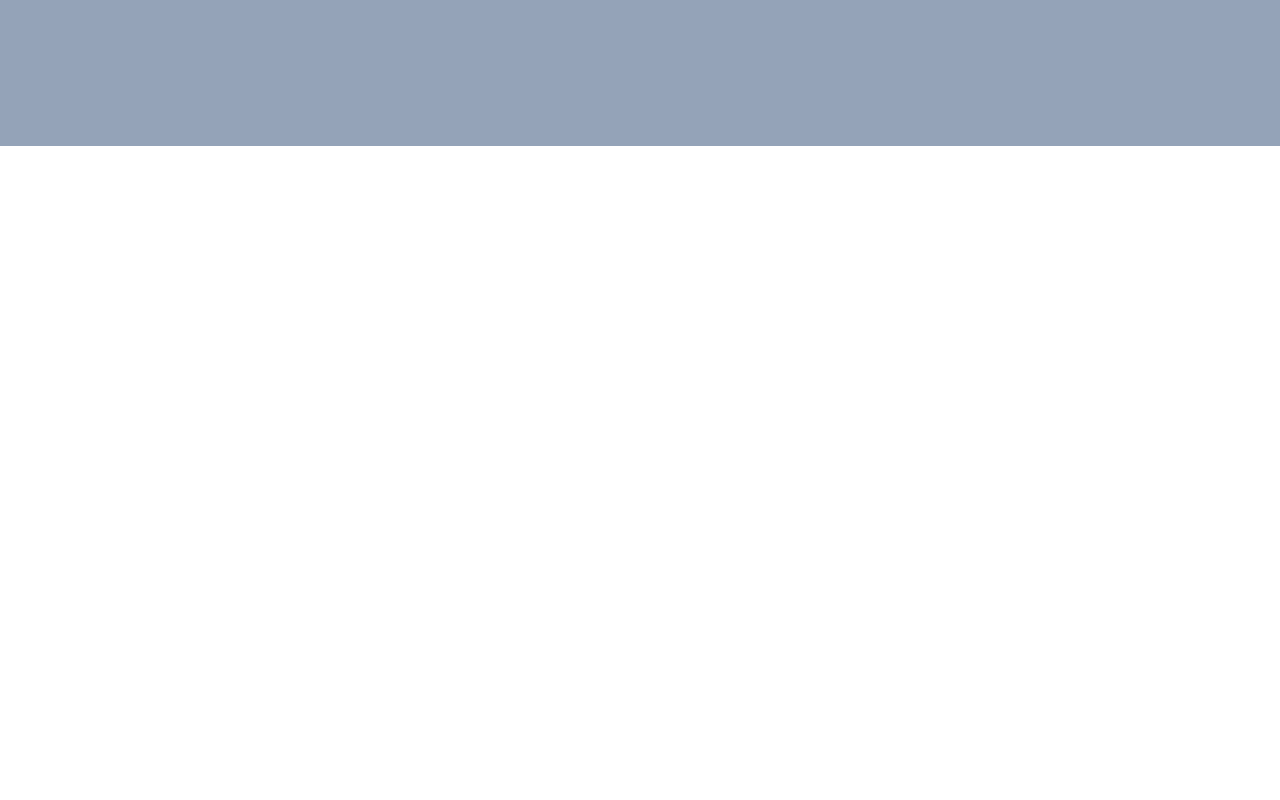
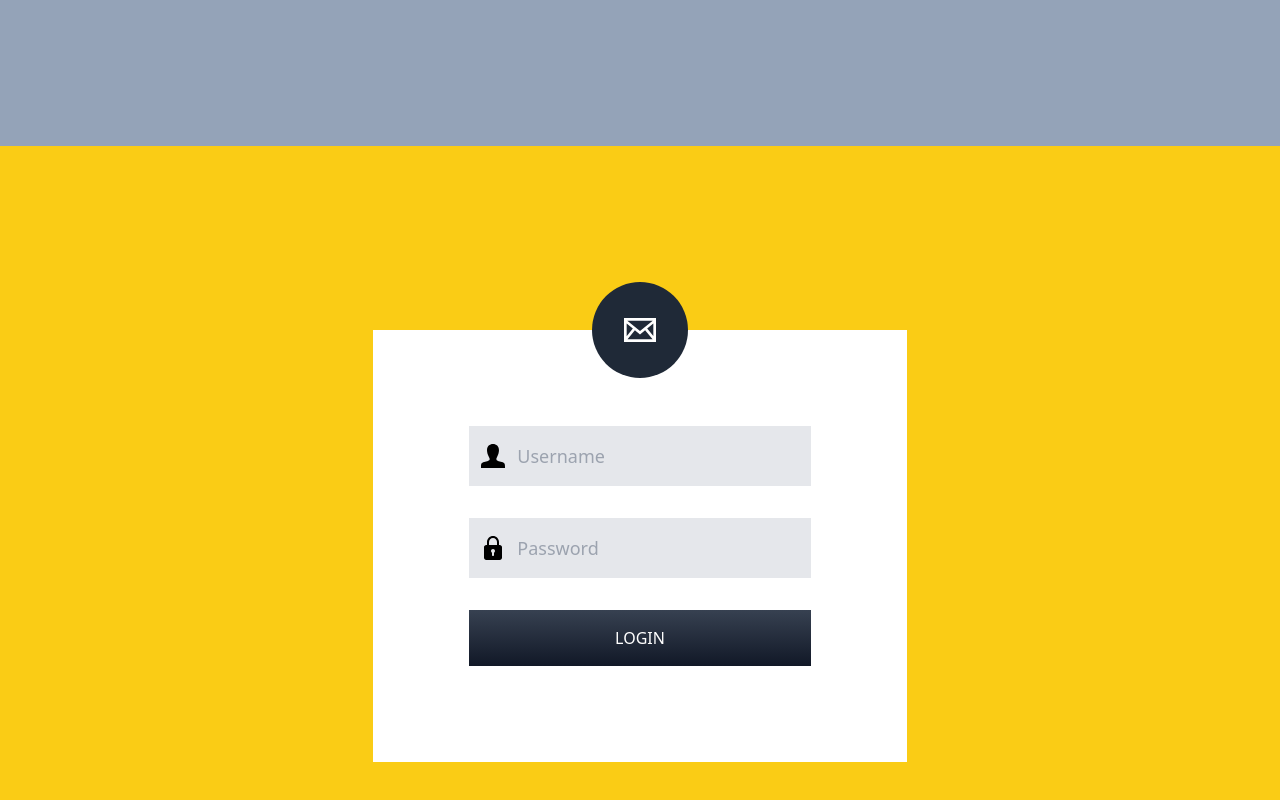
Before and after one commit to alanxu186/tattoo-fe-project, a React (Create React App) app: page /login in a window 1280 px wide. Shown: the part 654-1454 px from the top of the page. Before the commit the page ends 800 px from the top, so only its background shows below. Built offline with nearby package versions, Linux system fonts and the light colour scheme.

Commit message:
added a styling for login page and route for it

```diff
--- a/src/App.js
+++ b/src/App.js
@@ -3,6 +3,7 @@
 import ProductPage from "./components/ProductPage";
 import HomePage from "./components/HomePage";
 import Navbar from "./components/Navbar";
+import LoginPage from "./components/LoginPage"
 
 function App() {
   return (
@@ -12,6 +13,7 @@
         <Route path="/" element={<HomePage />} />
         <Route path="/about" element={<AboutPage />} />
         <Route path="/product" element={<ProductPage />} />
+        <Route path="/login" element={<LoginPage />} />
       </Routes>
     </div>
   );
--- a/src/components/LoginPage.js
+++ b/src/components/LoginPage.js
@@ -2,7 +2,30 @@
 
 const LoginPage = () => {
     return (
-        <div>LoginPage</div>
+        <div class="bg-yellow-400 h-screen overflow-hidden flex items-center justify-center">
+            <div class="bg-white lg:w-5/12 md:6/12 w-10/12 shadow-3xl">
+                <div class="bg-gray-800 absolute left-1/2 transform -translate-x-1/2 -translate-y-1/2 rounded-full p-4 md:p-8">
+                    <svg width="32" height="32" viewBox="0 0 24 24" fill="#FFF">
+                        <path d="M0 3v18h24v-18h-24zm6.623 7.929l-4.623 5.712v-9.458l4.623 3.746zm-4.141-5.929h19.035l-9.517 7.713-9.518-7.713zm5.694 7.188l3.824 3.099 3.83-3.104 5.612 6.817h-18.779l5.513-6.812zm9.208-1.264l4.616-3.741v9.348l-4.616-5.607z" />
+                    </svg>
+                </div>
+                <form class="p-12 md:p-24">
+                    <div class="flex items-center text-lg mb-6 md:mb-8">
+                        <svg class="absolute ml-3" width="24" viewBox="0 0 24 24">
+                            <path d="M20.822 18.096c-3.439-.794-6.64-1.49-5.09-4.418 4.72-8.912 1.251-13.678-3.732-13.678-5.082 0-8.464 4.949-3.732 13.678 1.597 2.945-1.725 3.641-5.09 4.418-3.073.71-3.188 2.236-3.178 4.904l.004 1h23.99l.004-.969c.012-2.688-.092-4.222-3.176-4.935z" />
+                        </svg>
+                        <input type="text" id="username" class="bg-gray-200 pl-12 py-2 md:py-4 focus:outline-none w-full" placeholder="Username" />
+                    </div>
+                    <div class="flex items-center text-lg mb-6 md:mb-8">
+                        <svg class="absolute ml-3" viewBox="0 0 24 24" width="24">
+                            <path d="m18.75 9h-.75v-3c0-3.309-2.691-6-6-6s-6 2.691-6 6v3h-.75c-1.24 0-2.25 1.009-2.25 2.25v10.5c0 1.241 1.01 2.25 2.25 2.25h13.5c1.24 0 2.25-1.009 2.25-2.25v-10.5c0-1.241-1.01-2.25-2.25-2.25zm-10.75-3c0-2.206 1.794-4 4-4s4 1.794 4 4v3h-8zm5 10.722v2.278c0 .552-.447 1-1 1s-1-.448-1-1v-2.278c-.595-.347-1-.985-1-1.722 0-1.103.897-2 2-2s2 .897 2 2c0 .737-.405 1.375-1 1.722z" />
+                        </svg>
+                        <input type="password" id="password" class="bg-gray-200 pl-12 py-2 md:py-4 focus:outline-none w-full" placeholder="Password" />
+                    </div>
+                    <button class="bg-gradient-to-b from-gray-700 to-gray-900 font-medium p-2 md:p-4 text-white uppercase w-full">Login</button>
+                </form>
+            </div>
+        </div>
     )
 }
 
```
